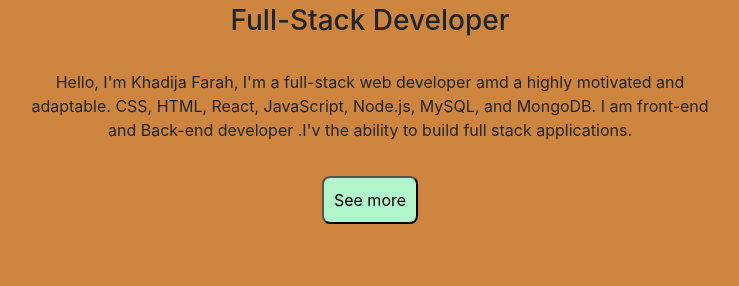
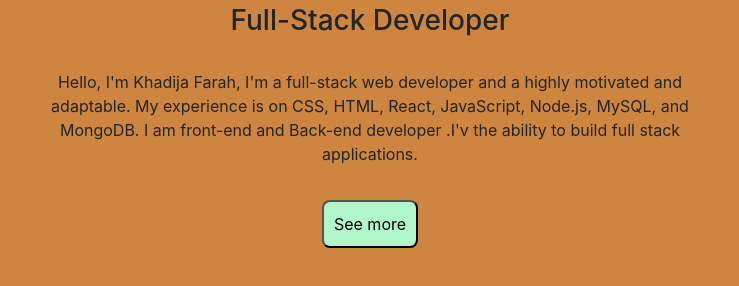
Before and after one commit to Farah33/Portfolio, a website: page public/index.html in a window 1280 px wide. Shown: the part 166-452 px from the top of the page, without its empty margins (270-1009 px from the left). Drawn offline with nearby package versions, Linux system fonts and the light colour scheme.

```diff
--- a/public/index.html
+++ b/public/index.html
@@ -20,7 +20,8 @@
             <br>
             <div class="h3">Full-Stack Developer</div>
             <br>
-            <div id="brand">Hello, I'm Khadija Farah, I'm a full-stack web developer amd a highly motivated and adaptable. CSS, HTML, React, JavaScript, Node.js, MySQL, and MongoDB. I am front-end and Back-end developer .I'v the ability to build full stack applications.
+            <div id="brand">Hello, I'm Khadija Farah, I'm a full-stack web developer and a highly motivated and adaptable. My experience is on
+                CSS, HTML, React, JavaScript, Node.js, MySQL, and MongoDB. I am front-end and Back-end developer .I'v the ability to build full stack applications.
                 <br><br>
                 <a href="about.html">
                     <button type="button" class="buttonClass" id="welcomeBtn">See more</button>
```
